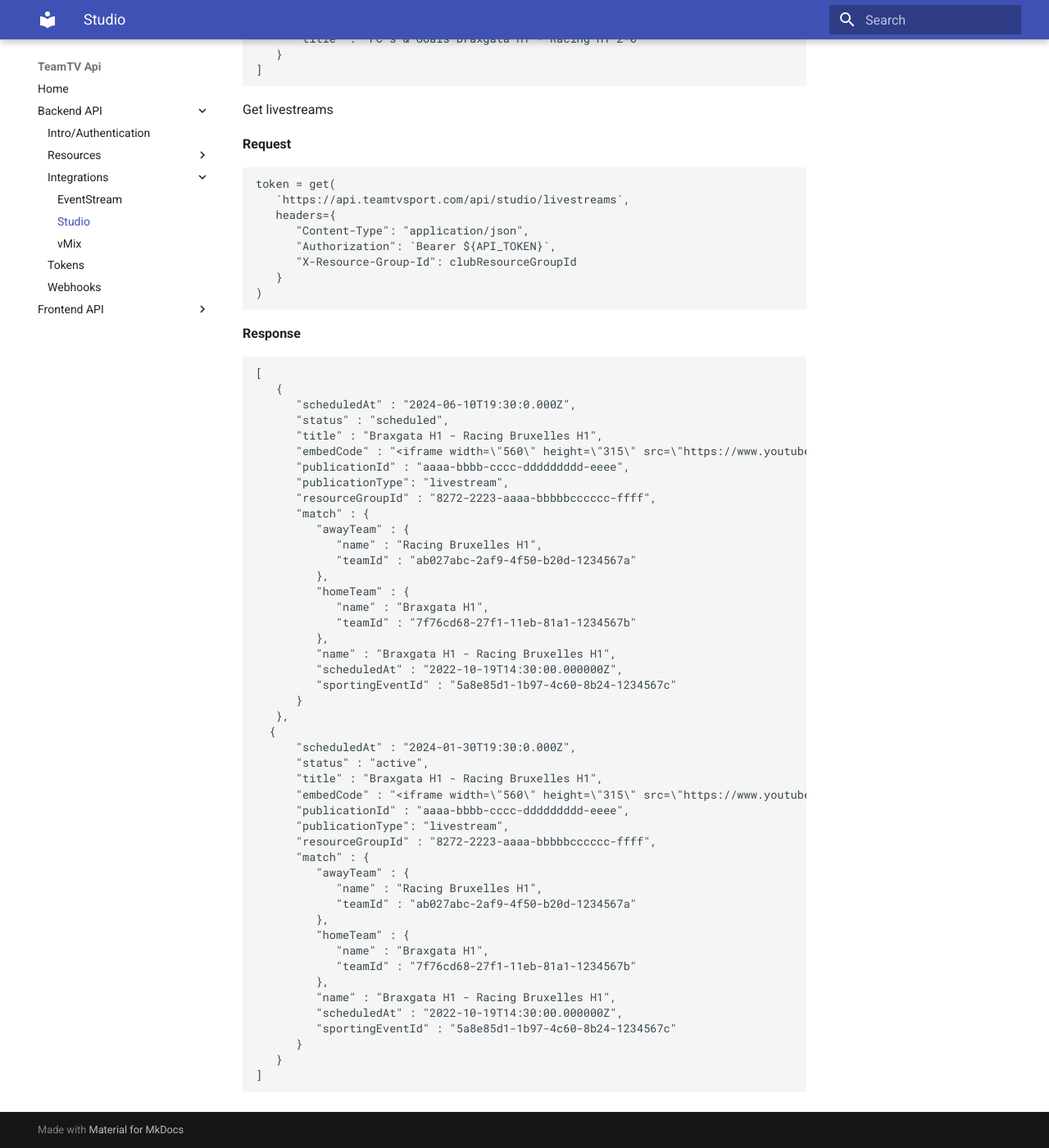
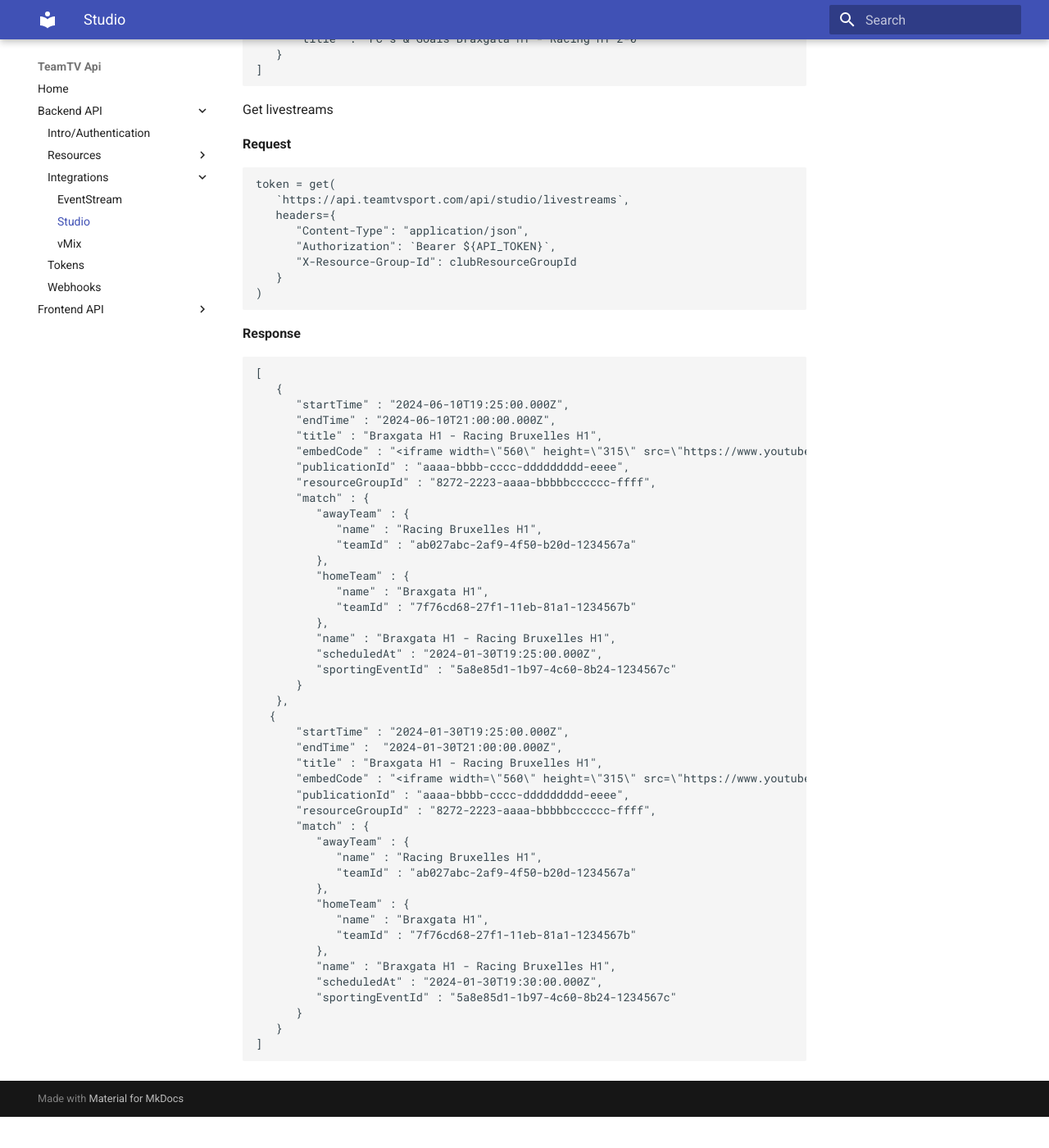
Before and after one commit to teamtv/teamtv-api-documentation, an MkDocs documentation site: the page built from docs/backend_api/studio.md, in a window 1280 px wide and 1400 px high, scrolled down 987 px. Shown: the whole window at 82% size. Built offline with MkDocs 1.6.1 and Material for MkDocs 9.7.7, drawn with Linux system fonts in a browser that asks for light colours; after the commit the page ends 2349 px from its top, so only the background shows below that.

Commit message:
Update docs

````diff
--- a/docs/backend_api/studio.md
+++ b/docs/backend_api/studio.md
@@ -69,12 +69,11 @@ token = get(
 ```json
 [
    {
-      "scheduledAt" : "2024-06-10T19:30:0.000Z",
-      "status" : "scheduled",
+      "startTime" : "2024-06-10T19:25:00.000Z",
+      "endTime" : "2024-06-10T21:00:00.000Z",
       "title" : "Braxgata H1 - Racing Bruxelles H1",
       "embedCode" : "<iframe width=\"560\" height=\"315\" src=\"https://www.youtube.com/embed/2CD9aEjFZwU\" title=\"YouTube video player\" frameborder=\"0\" allow=\"accelerometer; autoplay; clipboard-write; encrypted-media; gyroscope; picture-in-picture\" allowfullscreen></iframe>",
       "publicationId" : "aaaa-bbbb-cccc-ddddddddd-eeee",
-      "publicationType": "livestream",
       "resourceGroupId" : "8272-2223-aaaa-bbbbbcccccc-ffff",
       "match" : {
          "awayTeam" : {
@@ -86,17 +85,16 @@ token = get(
             "teamId" : "7f76cd68-27f1-11eb-81a1-1234567b"
          },
          "name" : "Braxgata H1 - Racing Bruxelles H1",
-         "scheduledAt" : "2022-10-19T14:30:00.000000Z",
+         "scheduledAt" : "2024-01-30T19:25:00.000Z",
          "sportingEventId" : "5a8e85d1-1b97-4c60-8b24-1234567c"
       }
    },
   {
-      "scheduledAt" : "2024-01-30T19:30:0.000Z",
-      "status" : "active",
+      "startTime" : "2024-01-30T19:25:00.000Z",
+      "endTime" :  "2024-01-30T21:00:00.000Z",
       "title" : "Braxgata H1 - Racing Bruxelles H1",
       "embedCode" : "<iframe width=\"560\" height=\"315\" src=\"https://www.youtube.com/embed/2CD9aEjFZwU\" title=\"YouTube video player\" frameborder=\"0\" allow=\"accelerometer; autoplay; clipboard-write; encrypted-media; gyroscope; picture-in-picture\" allowfullscreen></iframe>",
       "publicationId" : "aaaa-bbbb-cccc-ddddddddd-eeee",
-      "publicationType": "livestream",
       "resourceGroupId" : "8272-2223-aaaa-bbbbbcccccc-ffff",
       "match" : {
          "awayTeam" : {
@@ -108,7 +106,7 @@ token = get(
             "teamId" : "7f76cd68-27f1-11eb-81a1-1234567b"
          },
          "name" : "Braxgata H1 - Racing Bruxelles H1",
-         "scheduledAt" : "2022-10-19T14:30:00.000000Z",
+         "scheduledAt" : "2024-01-30T19:30:00.000Z",
          "sportingEventId" : "5a8e85d1-1b97-4c60-8b24-1234567c"
       }
    }
````
